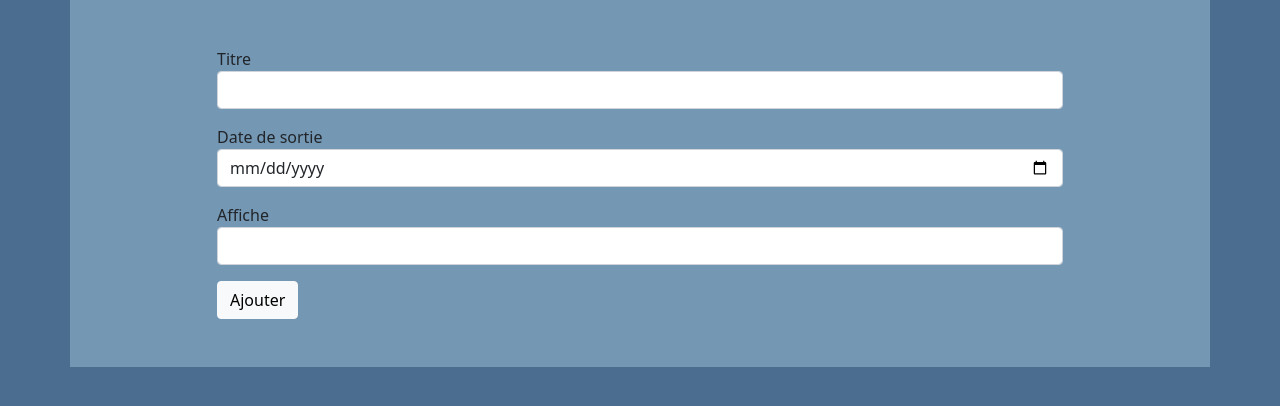
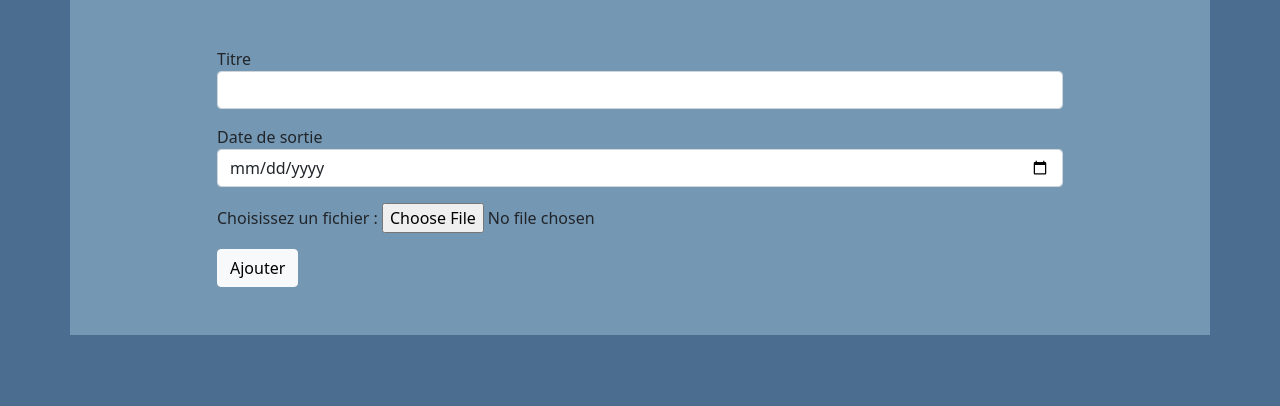
Before and after one commit to YoannYWD/phpcrud3, a PHP site: page /create.php in a window 1280 px wide. Shown: the part 261-667 px from the top of the page. Run offline with PHP 8.4, Linux system fonts and the light colour scheme.

Commit message:
page ajouter avec image fonctionnelle

```diff
--- a/create.php
+++ b/create.php
@@ -4,23 +4,41 @@ $message = "";
 if (
     isset($_POST["titre"]) &&
     isset($_POST["annee"]) &&
-    isset($_POST["image"])
+    isset($_FILES["image"])
 ) {
     $titre = $_POST["titre"];
     $annee = $_POST["annee"];
-    $image = $_POST["image"];
+
+    // IMAGE
+    $file_name = $_FILES["image"]["name"]; // pour écrire dans la base de données
+    $file_temp = $_FILES["image"]["tmp_name"]; // pour déplacer le fichier
+    $allowed_ext = ["jpg", "jpeg", "gif", "png"]; // extensions autorisées
+    $exp = explode(".", $file_name); // on décompose le nom du fichier image
+    $ext = end($exp); // on prend la dernière valeur du explode précédent, qui sera forcément l'extension
+    $path = "images/" . $file_name; // variable qui écrit le chemin de stockage de l'image
+
+    if(in_array($ext, $allowed_ext)) {
+
+        if(move_uploaded_file($file_temp, $path)) {
             $sql = "INSERT INTO film (titre, annee, image) VALUES (:titre, :annee, :image)"; // requête préparée
             $statement = $connection->prepare($sql);
             if ($statement->execute(
                     [
                         ":titre" => $titre,
                         ":annee" => $annee,
-                ":image" => $image
+                        ":image" => $path
                     ]
                 )
             ) {
                 $message = "<p class=\"text-center mb-0\">Film ajouté 😎</p>";
+            }
+
+        }
+
+    } else {
+        $message = "<p class=\text-start mb-0\" style=\"color:red;\">Ce fichier n'est pas une image. 😡</p>";
     };
+
 }
 ?>
 
@@ -46,7 +64,7 @@ include "./head.php";
                 </div>
             <?php endif;?>
 
-            <form method="post">
+            <form method="post" enctype="multipart/form-data">
                 <div class="mb-3">
                     <label>Titre</label>
                     <input name="titre" type="text" class="form-control">
@@ -56,8 +74,8 @@ include "./head.php";
                     <input name="annee" type="date" class="form-control">
                 </div>
                 <div class="mb-3">
-                    <label>Affiche</label>
-                    <input name="image" type="form" class="form-control">
+                    <label for="exampleFormControlFile1">Choisissez un fichier : </label>
+                    <input name="image" type="file" class="form-control-file">
                 </div>
 
                 <button type="submit" class="btn btn-light">Ajouter</button>
```
Also changed, not shown: images/seigneur.jpg (added). Lines whose indentation alone changed are shown as unchanged.
